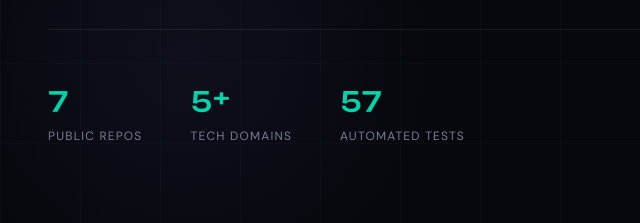
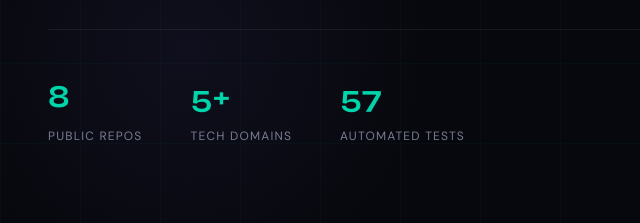
Before and after one commit to Reddy062023/Reddy062023.github.io, a plain HTML site: page index.html in a window 1280 px wide. Shown: the part 577-800 px from the top of the page, 0-640 px from the left. Drawn offline with nearby package versions, Linux system fonts and the light colour scheme; a web font is replaced by a local one.

Commit message:
feat: add Playwright automation framework project, update to 8 repos

```diff
--- a/index.html
+++ b/index.html
@@ -118,7 +118,7 @@ footer{padding:2rem 3rem;display:flex;justify-content:space-between;align-items:
       <a href="#projects" class="btn-outline">See Projects</a>
     </div>
     <div class="hero-stats">
-      <div><div class="stat-val">7</div><div class="stat-label">Public Repos</div></div>
+      <div><div class="stat-val">8</div><div class="stat-label">Public Repos</div></div>
       <div><div class="stat-val">5+</div><div class="stat-label">Tech Domains</div></div>
       <div><div class="stat-val">57</div><div class="stat-label">Automated Tests</div></div>
     </div>
```
